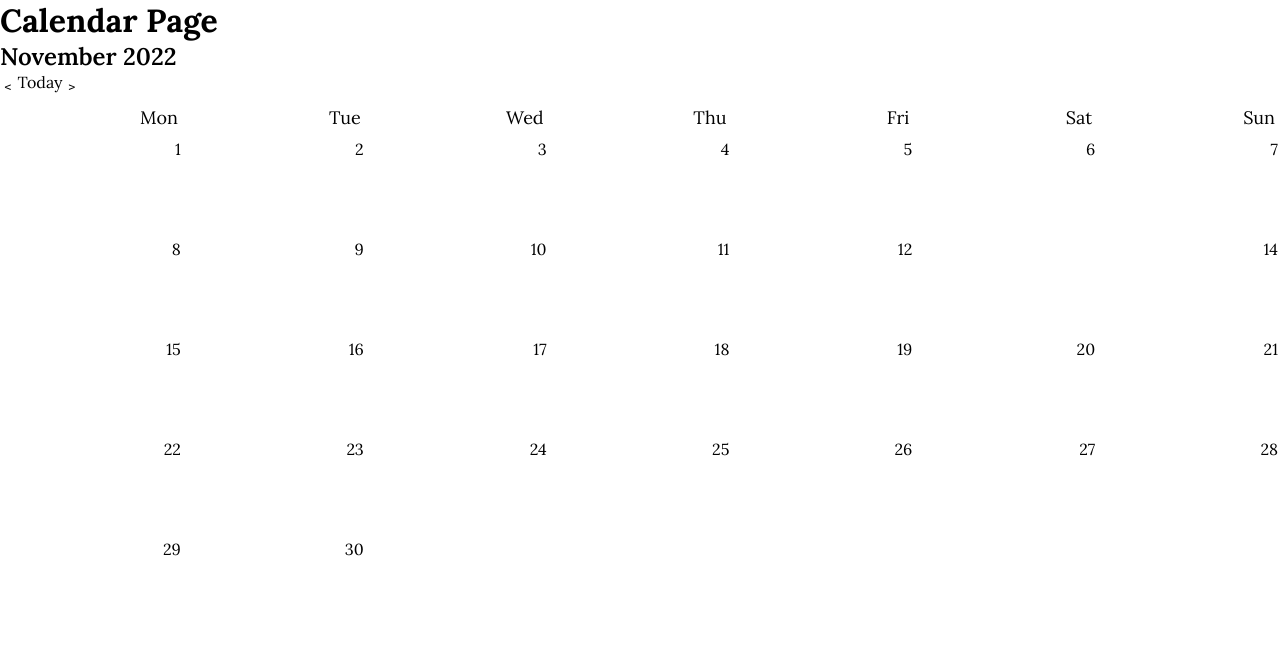
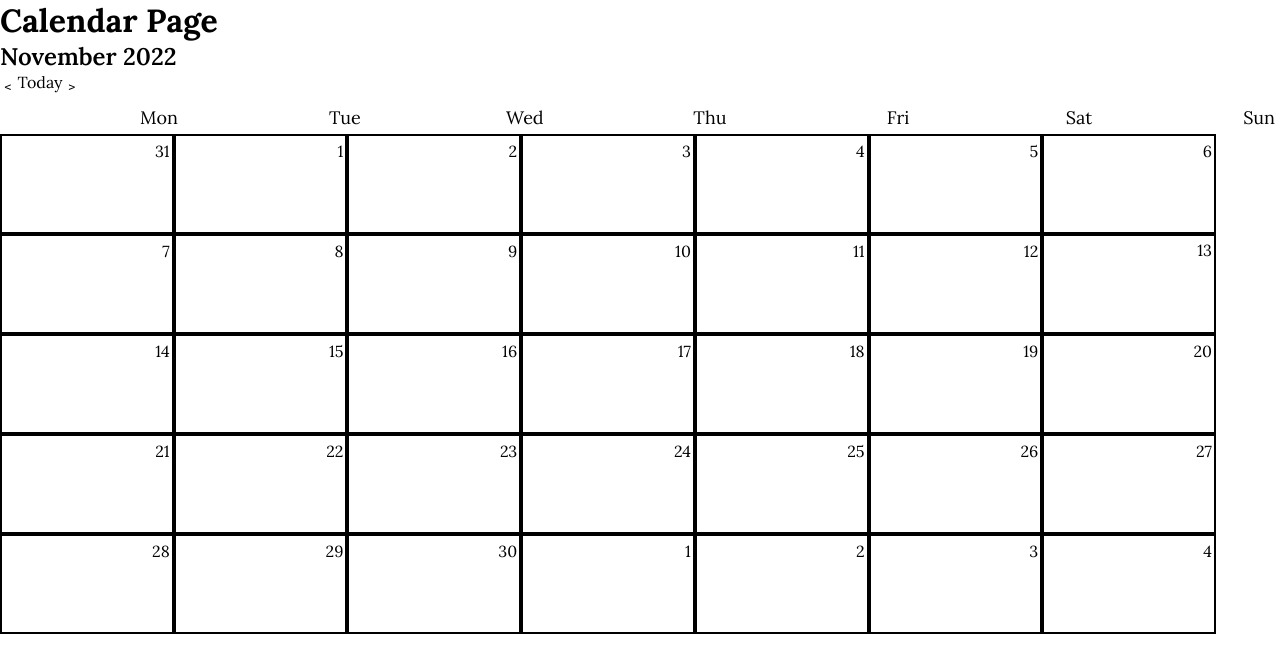
Before and after one commit to leimons/LashOutMNL, a Vue app in the folder client/: page /calendar in a window 1280 px wide. Shown: the top 672 px of the page. Built offline with nearby package versions, Linux system fonts and the light colour scheme.

Commit message:
Calendar Updates

```diff
--- a/client/src/components/CalendarMonthDay.vue
+++ b/client/src/components/CalendarMonthDay.vue
@@ -48,6 +48,7 @@ export default {
   background-color: #fff;
   color: var(--grey-800);
   padding: 5px;
+  border: solid 2px black;
 }
 
 .calendar-day > span {
@@ -70,7 +71,7 @@ export default {
 }
 
 .calendar-day-today > span {
-  color: #fff;
+  color: black;
   border-radius: 9999px;
   background-color: var(--grey-800);
 }
--- a/client/src/views/CalendarView.vue
+++ b/client/src/views/CalendarView.vue
@@ -24,7 +24,9 @@ export default {
     computed:{
         days() {
             return [
+                ...this.previousMonthDays,
                 ...this.currentMonthDays,
+                ...this.nextMonthDays
             ];
         },
 
@@ -50,7 +52,60 @@ export default {
                     isCurrentMonth: true
                 };
             });
+        },
+        previousMonthDays() {
+      const firstDayOfTheMonthWeekday = this.getWeekday(
+        this.currentMonthDays[0].date
+      );
+      const previousMonth = dayjs(`${this.year}-${this.month}-01`).subtract(
+        1,
+        "month"
+      );
+
+      // Cover first day of the month being sunday (firstDayOfTheMonthWeekday === 0)
+      const visibleNumberOfDaysFromPreviousMonth = firstDayOfTheMonthWeekday
+        ? firstDayOfTheMonthWeekday - 1
+        : 6;
+
+      const previousMonthLastMondayDayOfMonth = dayjs(
+        this.currentMonthDays[0].date
+      )
+        .subtract(visibleNumberOfDaysFromPreviousMonth, "day")
+        .date();
+
+      return [...Array(visibleNumberOfDaysFromPreviousMonth)].map(
+        (day, index) => {
+          return {
+            date: dayjs(
+              `${previousMonth.year()}-${previousMonth.month() +
+                1}-${previousMonthLastMondayDayOfMonth + index}`
+            ).format("YYYY-MM-DD"),
+            isCurrentMonth: false
+          };
         }
+      );
+    },
+
+    nextMonthDays() {
+      const lastDayOfTheMonthWeekday = this.getWeekday(
+        `${this.year}-${this.month}-${this.currentMonthDays.length}`
+      );
+
+      const nextMonth = dayjs(`${this.year}-${this.month}-01`).add(1, "month");
+
+      const visibleNumberOfDaysFromNextMonth = lastDayOfTheMonthWeekday
+        ? 7 - lastDayOfTheMonthWeekday
+        : lastDayOfTheMonthWeekday;
+
+      return [...Array(visibleNumberOfDaysFromNextMonth)].map((day, index) => {
+        return {
+          date: dayjs(
+            `${nextMonth.year()}-${nextMonth.month() + 1}-${index + 1}`
+          ).format("YYYY-MM-DD"),
+          isCurrentMonth: false
+        };
+      });
+    }
     },
 
     data() {
@@ -131,6 +186,7 @@ export default {
 
 .days-grid {
   height: 100%;
+  width: 95%;
   position: relative;
   grid-column-gap: var(--grid-gap);
   grid-row-gap: var(--grid-gap);
```
